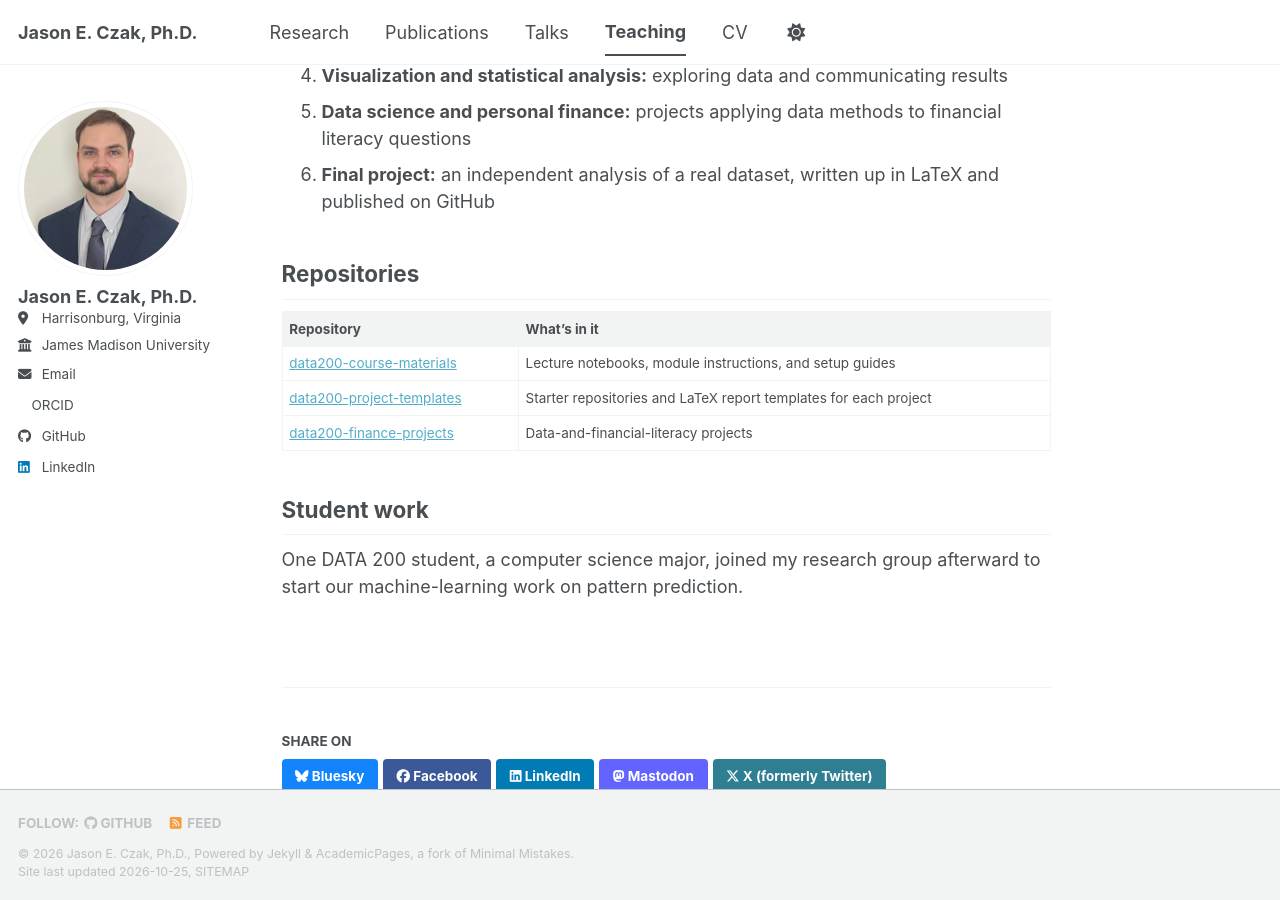
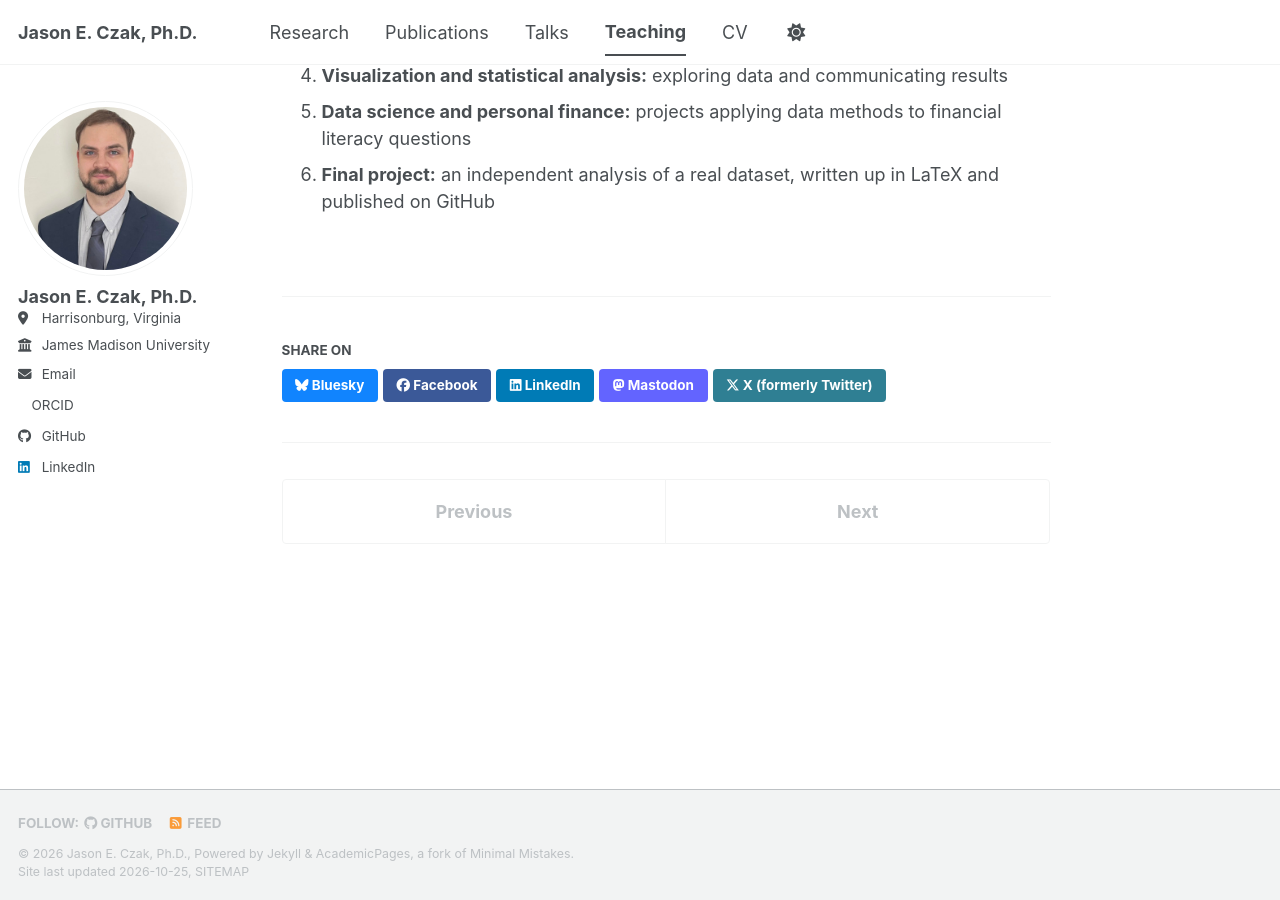
Before and after one commit to JasonCzak/JasonCzak.github.io, a Jekyll site: the page built from _teaching/2024-spring-data200.md, in a window 1280 px wide and 900 px high, scrolled down 849 px. Built offline with Jekyll 4.4.1, drawn with Linux system fonts in a browser that asks for light colours; a style sheet for code colours, icons or effects is not loaded; some of the changed text lies outside the part shown.

Commit message:
Revise teaching semesters and course details
Updated course teaching semesters and removed repository details.

```diff
--- a/_teaching/2024-spring-data200.md
+++ b/_teaching/2024-spring-data200.md
@@ -29,19 +29,3 @@ An introductory data science course for students with any level of programming e
 4. **Visualization and statistical analysis:** exploring data and communicating results
 5. **Data science and personal finance:** projects applying data methods to financial literacy questions
 6. **Final project:** an independent analysis of a real dataset, written up in LaTeX and published on GitHub
-
-## Repositories
-
-| Repository | What's in it |
-| --- | --- |
-| [data200-course-materials](https://github.com/YOUR-GITHUB-USERNAME/data200-course-materials) | Lecture notebooks, module instructions, and setup guides |
-| [data200-project-templates](https://github.com/YOUR-GITHUB-USERNAME/data200-project-templates) | Starter repositories and LaTeX report templates for each project |
-| [data200-finance-projects](https://github.com/YOUR-GITHUB-USERNAME/data200-finance-projects) | Data-and-financial-literacy projects |
-
-<!-- EDIT: rename these to match your actual repositories. -->
-
-## Student work
-
-<!-- Optional: with permission, link two or three strong final projects. -->
-
-One DATA 200 student, a computer science major, joined my research group afterward to start our machine-learning work on pattern prediction.
```
Also changed, not shown: other parts of _teaching/2024-spring-data200.md (+1 -1 lines).
